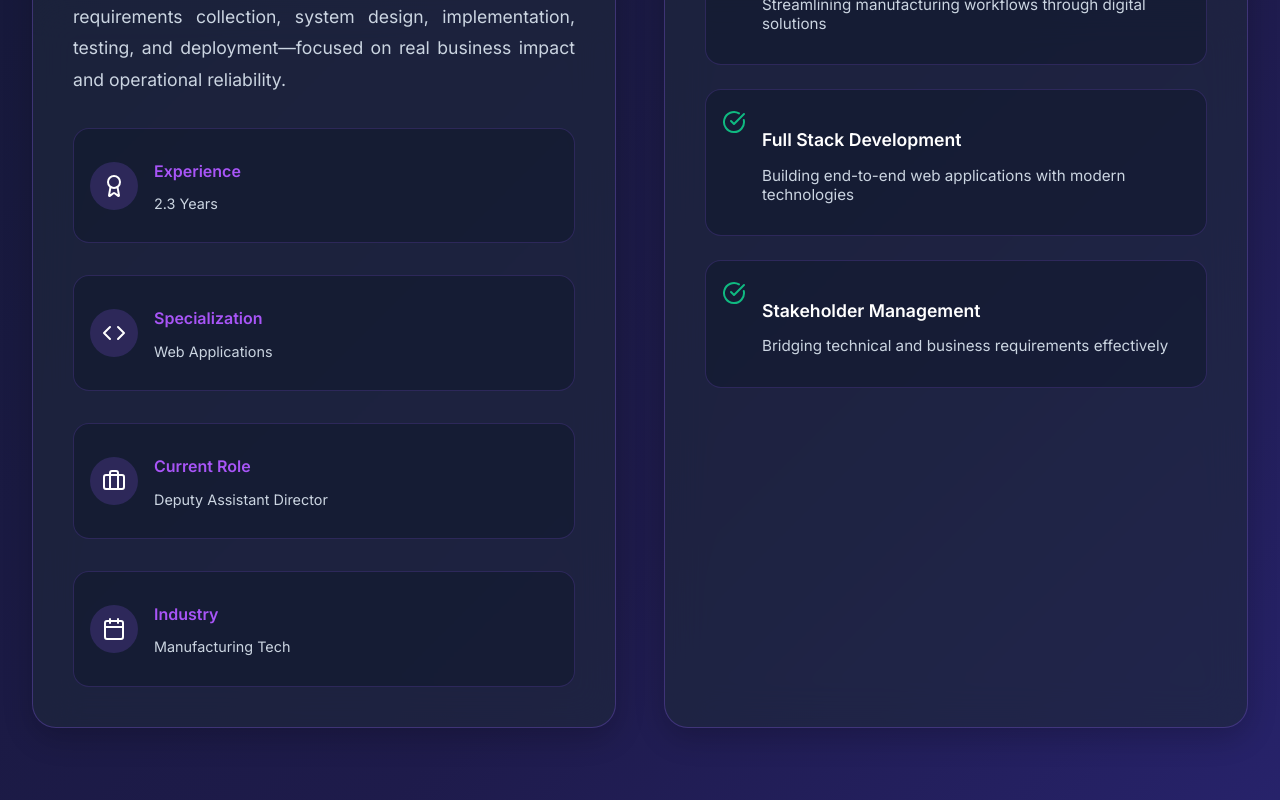
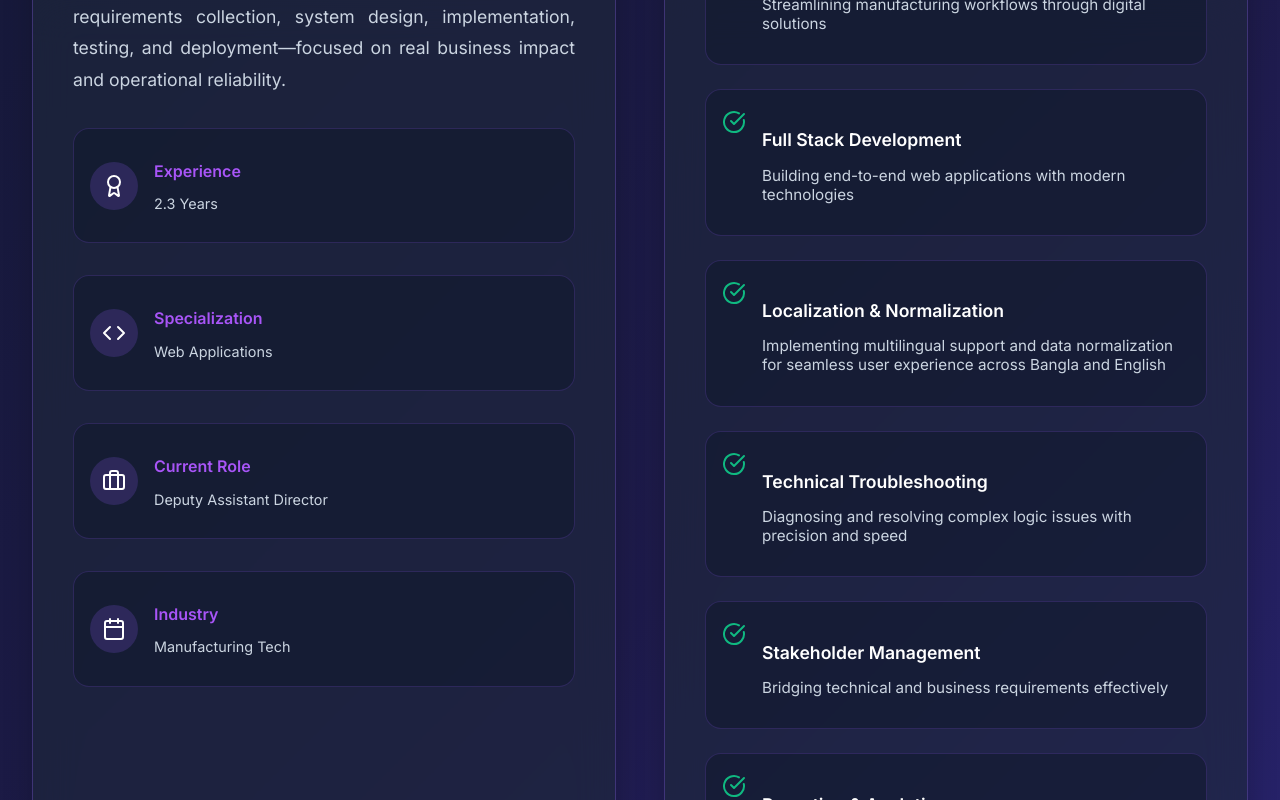
Before and after one commit to Tanjim-joy/My-portfolio, a React (Vite) app: page / in a window 1280 px wide. Shown: the part 1309-2109 px from the top of the page. Built offline with nearby package versions, Linux system fonts and the light colour scheme.

Commit message:
Update portfolio.jsx (Add Core Expertise)

```diff
--- a/src/portfolio.jsx
+++ b/src/portfolio.jsx
@@ -744,7 +744,10 @@ const Portfolio = () => {
                   { title: 'System Architecture', desc: 'Designing scalable, maintainable systems for enterprise applications' },
                   { title: 'Process Optimization', desc: 'Streamlining manufacturing workflows through digital solutions' },
                   { title: 'Full Stack Development', desc: 'Building end-to-end web applications with modern technologies' },
-                  { title: 'Stakeholder Management', desc: 'Bridging technical and business requirements effectively' }
+                  { title: 'Localization & Normalization', desc: 'Implementing multilingual support and data normalization for seamless user experience across Bangla and English' },
+                  { title: 'Technical Troubleshooting', desc: 'Diagnosing and resolving complex logic issues with precision and speed' },
+                  { title: 'Stakeholder Management', desc: 'Bridging technical and business requirements effectively' },
+                  { title: 'Reporting & Analytics', desc: 'Crafting insightful, real-time reporting tools for data-driven decision-making in manufacturing environments'}
                 ].map((item, index) => (
                   <div key={index} style={{
                     display: 'flex',
```
